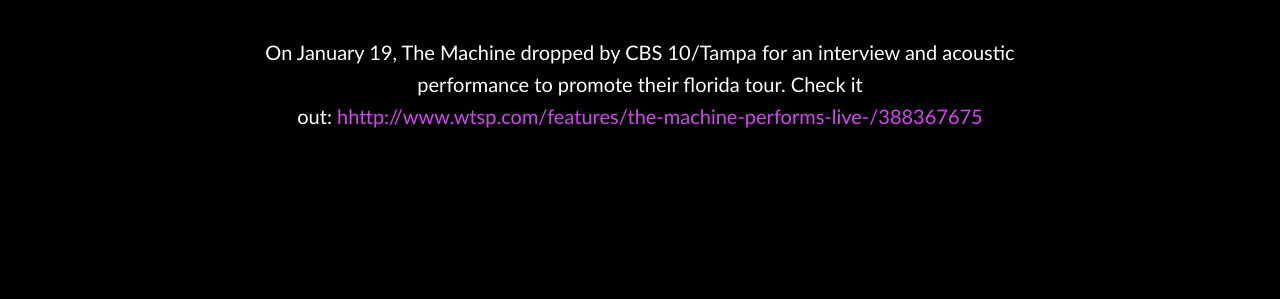
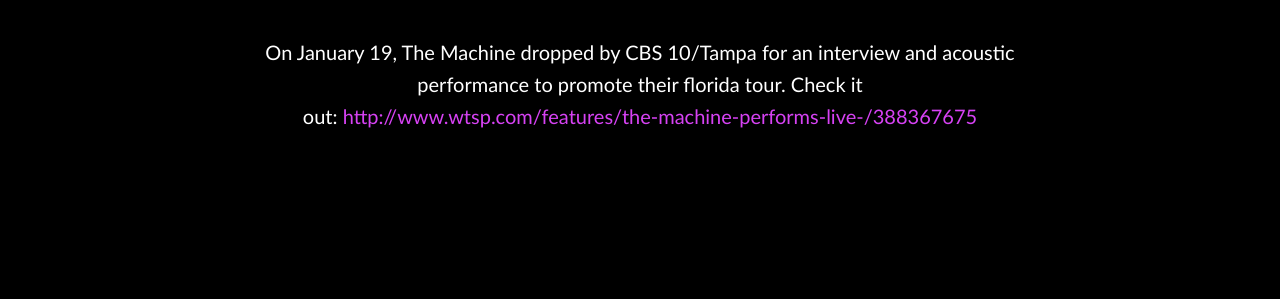
Before and after one commit to machineweb/machineweb.github.io, a Jekyll site: the page built from _posts/2017-01-20-machine-live-on-great-day-tampa.md, in a window 1280 px wide and 1124 px high. Shown: the part 343-642 px from the top of the window. Built offline with Jekyll 4.4.1, drawn with Linux system fonts in a browser that asks for light colours; comment, search, counter and statistics services are not loaded; some of the changed lines change nothing that is shown.

Commit message:
Updated news item

```diff
--- a/_posts/2017-01-20-machine-live-on-great-day-tampa.md
+++ b/_posts/2017-01-20-machine-live-on-great-day-tampa.md
@@ -4,4 +4,4 @@
 title: Machine Live on Great Day Tampa
 ---
 
-<p>On January 19, The Machine dropped by CBS 10/Tampa for an interview and acoustic performance to promote their florida tour. Check it out:&nbsp;<a href="https://youtu.be/tmzGLDMHtJQ">hhttp://www.wtsp.com/features/the-machine-performs-live-/388367675</a></p>
+<p>On January 19, The Machine dropped by CBS 10/Tampa for an interview and acoustic performance to promote their florida tour. Check it out:&nbsp;<a href="https://youtu.be/tmzGLDMHtJQ">http://www.wtsp.com/features/the-machine-performs-live-/388367675</a></p>
```
